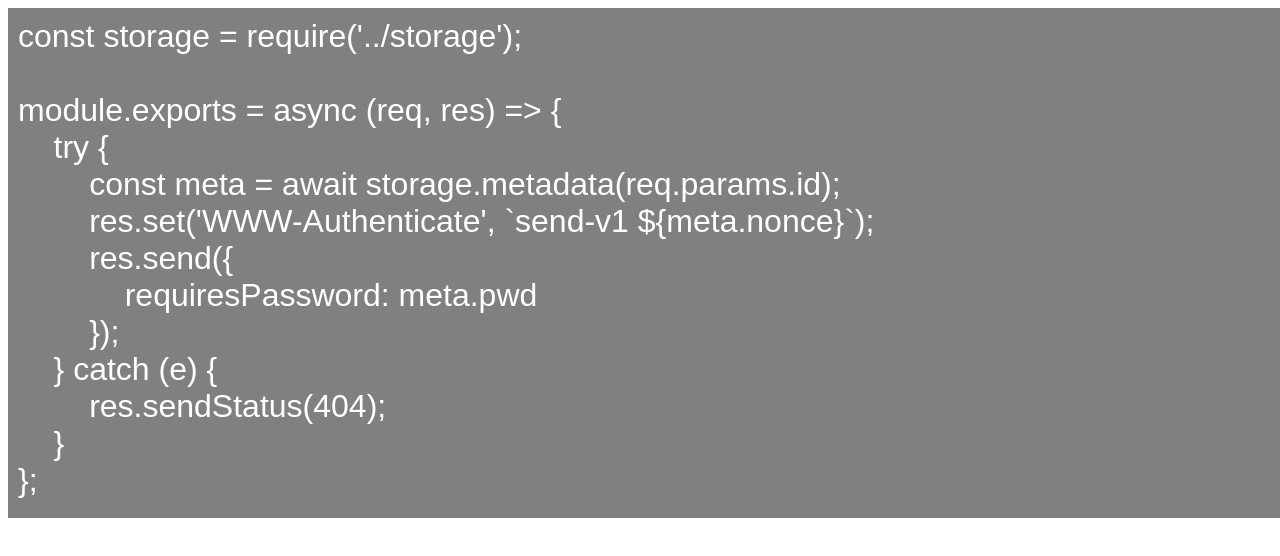
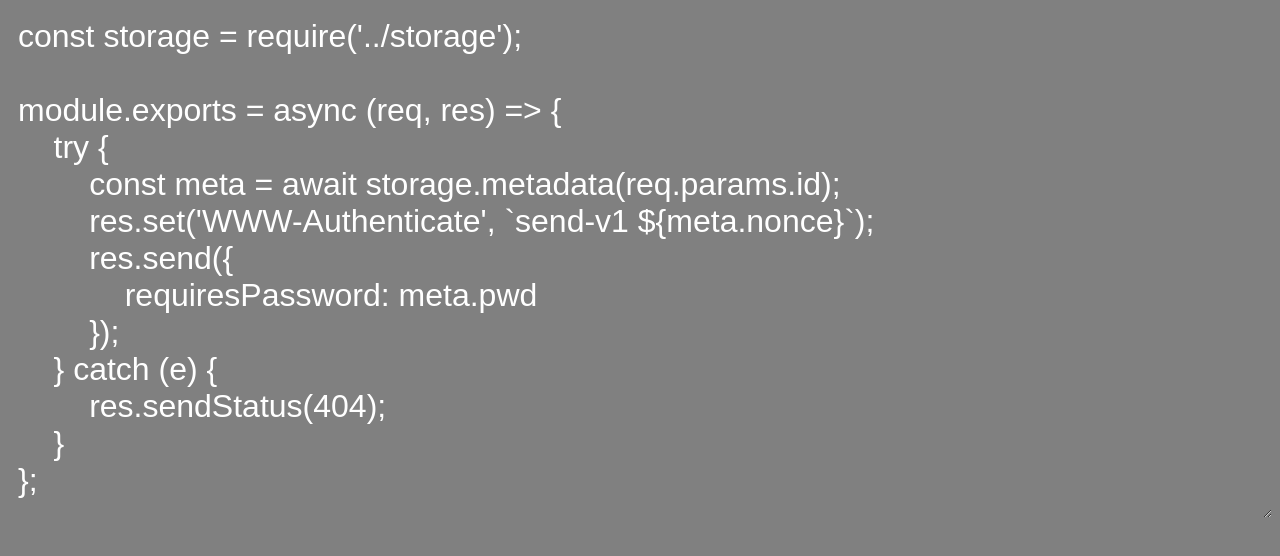
Before and after one commit to jsonpoindexter/programmer-typer, a Vue app: page / in a window 1280 px wide. Shown: the top 556 px of the page. Built offline with nearby package versions, Linux system fonts and the light colour scheme.

Commit message:
Add background and text input styling.

```diff
--- a/src/App.vue
+++ b/src/App.vue
@@ -5,9 +5,9 @@
 </template>
 
 <script>
-import TextBox from './components/TextBox.vue'
+  import TextBox from './components/TextBox.vue'
 
-export default {
+  export default {
   name: 'app',
   components: {
     TextBox
@@ -16,5 +16,13 @@ export default {
 </script>
 
 <style>
-#app {}
+  html {
+    background: grey;
+  }
+
+  #app {
+    display: flex;
+    align-items: center;
+    justify-content: center;
+  }
 </style>
```
